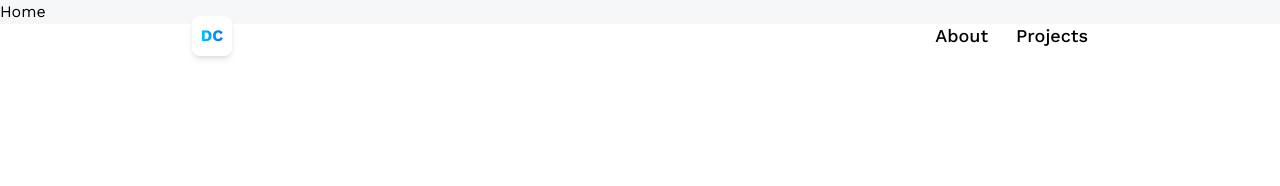
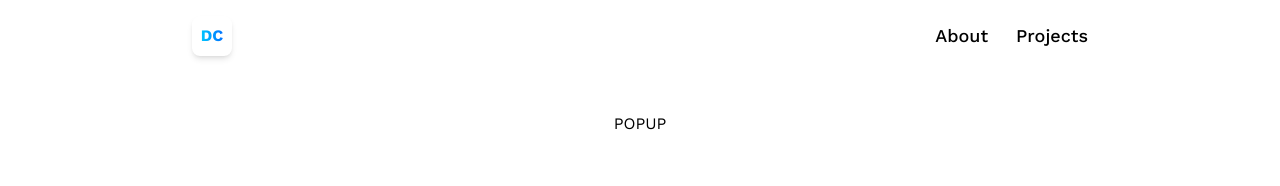
Before and after one commit to devanshuc/portfolio-web, a React (Vite) app: page / in a window 1280 px wide. Shown: the top 186 px of the page. Built offline with nearby package versions, Linux system fonts and the light colour scheme.

Commit message:
Added pages

```diff
--- a/src/App.jsx
+++ b/src/App.jsx
@@ -1,5 +1,6 @@
 import { BrowserRouter as Router, Route, Routes } from "react-router-dom";
 import Navbar from "./components/Navbar";
+import { Home, About, Projects, Contact } from "./pages";
 
 function App() {
   return (
@@ -7,10 +8,10 @@ function App() {
       <Router>
         <Navbar />
         <Routes>
-          <Route path="/" element={"Home"} />
-          <Route path="/about" element={"About"} />
-          <Route path="/projects" element={"Projects"} />
-          <Route path="/contact" element={"Contact"} />
+          <Route path="/" element={<Home />} />
+          <Route path="/about" element={<About />} />
+          <Route path="/projects" element={<Projects />} />
+          <Route path="/contact" element={<Contact />} />
         </Routes>
       </Router>
     </main>
--- a/src/components/Navbar.jsx
+++ b/src/components/Navbar.jsx
@@ -17,7 +17,7 @@ const Navbar = () => {
           About
         </NavLink>
         <NavLink
-          to="/about"
+          to="/projects"
           className={({ isActive }) =>
             isActive ? "text-blue-500" : "text-black"
           }>
--- a/src/pages/Home.jsx
+++ b/src/pages/Home.jsx
@@ -1,5 +1,9 @@
 const Home = () => {
-  return <div>Home</div>;
+  return (
+    <section className="w-full absolute top-28 left-0 right-0 flex justify-center items-center">
+      POPUP
+    </section>
+  );
 };
 
 export default Home;
--- /dev/null
+++ b/src/pages/index.js
@@ -0,0 +1,6 @@
+import Home from "./Home";
+import Projects from "./Projects";
+import Contact from "./Contact";
+import About from "./About";
+
+export { Home, About, Projects, Contact };
```
